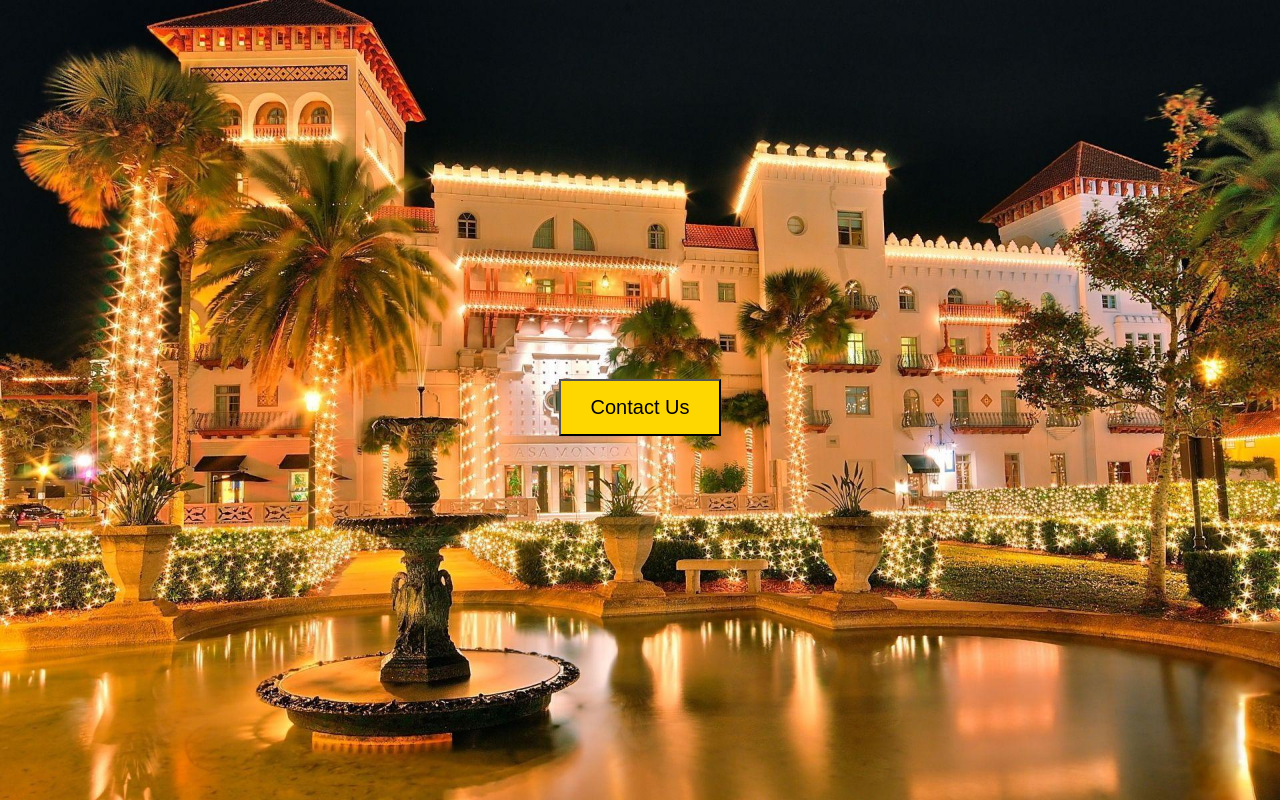
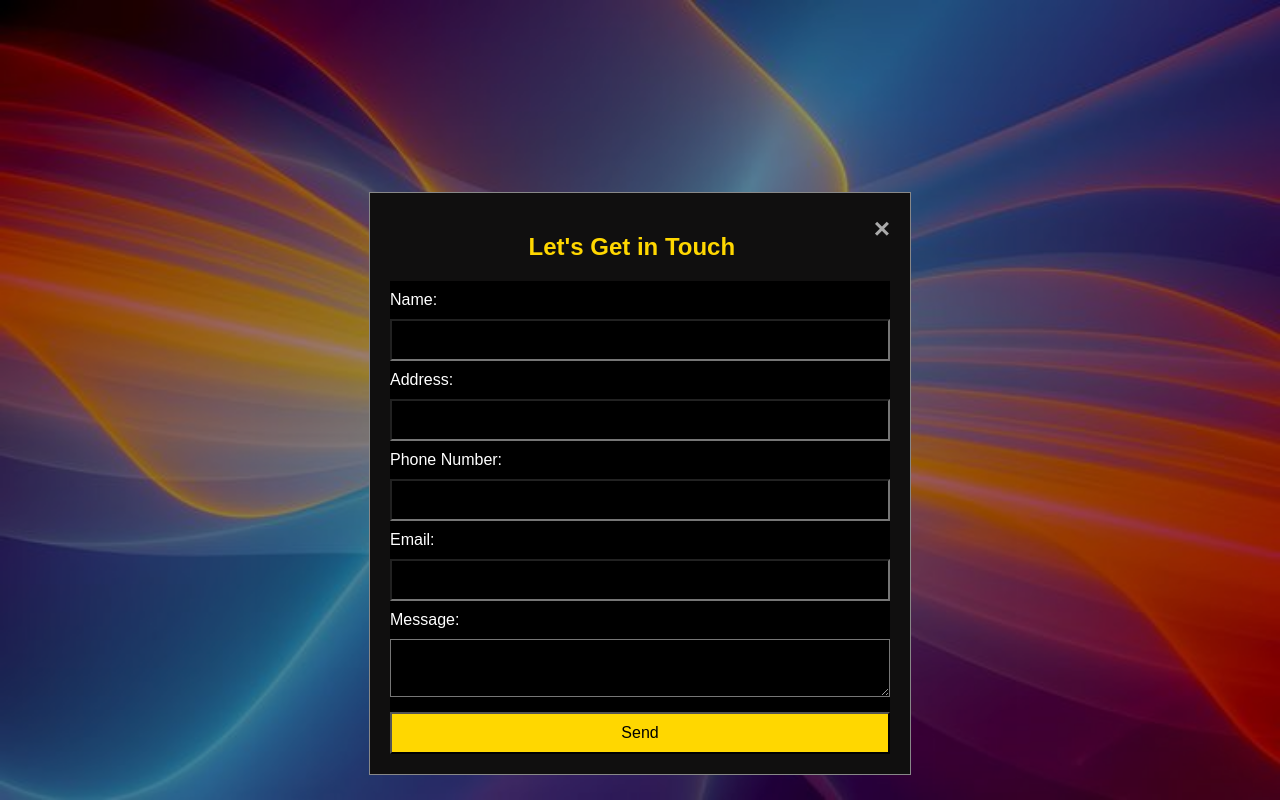
Before and after one commit to T-Luxshayini/contact-us, a plain HTML site: page index.html in a window 1280 px wide. Drawn offline with Linux system fonts and the light colour scheme.

Commit message:
third commit

```diff
--- a/style.css
+++ b/style.css
@@ -2,22 +2,33 @@ body {
     font-family: Arial, sans-serif;
     margin: 0;
     padding: 0;
+    /* display: flex; */
+    justify-content: center;
+    align-items: center;
+    height: 100vh;
+    /* background-color: #0f0e0e; */
+}
+
+/* .hero-section {
+    position: relative;
+    display: flex;
+    width: 100%;
+    height: 100%;
+    background: url('dd.jpg') no-repeat center/cover;
+    /* display: flex; */
+    /* justify-content: center;
+    align-items: center;
+} */
+.hero-section {
+    position: relative;
     display: flex;
     justify-content: center;
     align-items: center;
-    height: 100vh;
-    background-color: #0f0e0e;
+    width: 100%;
+    height: 100%;
+    background: url('dd.jpg') no-repeat center/cover;
 }
 
-.hero-section {
-    position: relative;
-    width: 100%;
-    height: 100%;
-    background: url('wp1846066.jpg') no-repeat center center/cover;
-    display: flex;
-    justify-content: center;
-    align-items: center;
-}
 h2{
     text-align: center;
     color: #FFD700;
@@ -35,18 +46,19 @@ h2{
 }
 
 .modal {
-    display: none;
+    /* display: none; */
     position: fixed;
     z-index: 1;
     left: 0;
     top: 0;
     width: 100%;
     height: 100%;
-    overflow: auto;
     background-color: rgb(0,0,0);
     background-color: rgba(0,0,0,0.4);
     justify-content: center;
     align-items: center;
+    /* padding-top: 0px; */
+    /* overflow: auto; */
 }
 
 .modal-content {
@@ -56,7 +68,7 @@ h2{
     border: 1px solid #888;
     width: 80%;
     max-width: 500px;
-    position: relative;
+    /* position: relative; */
 }
 
 .close {
```
Also changed, not shown: dd.jpg (added).
